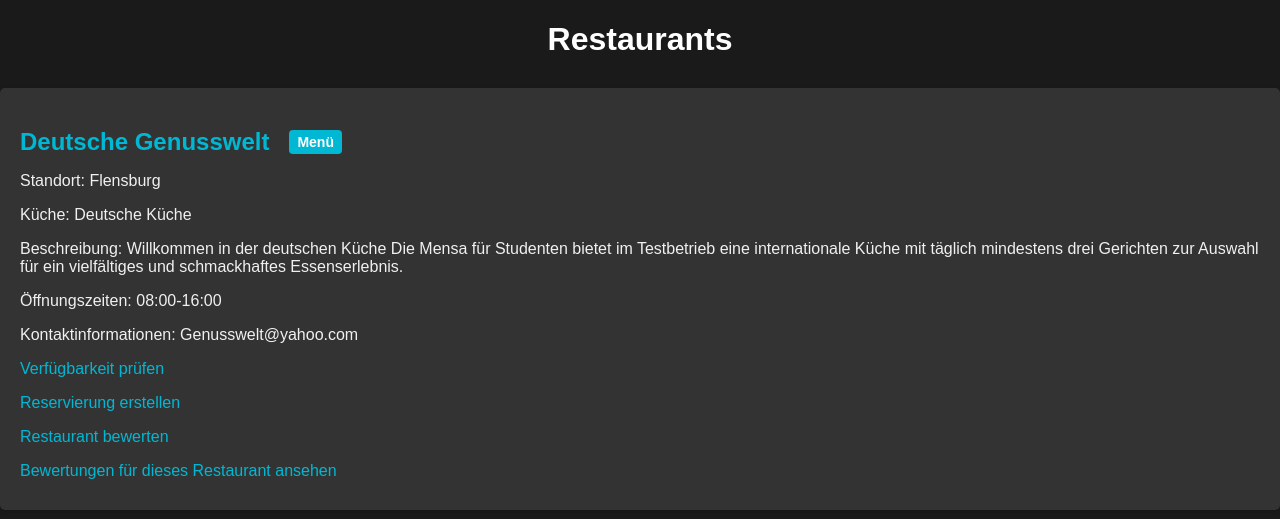
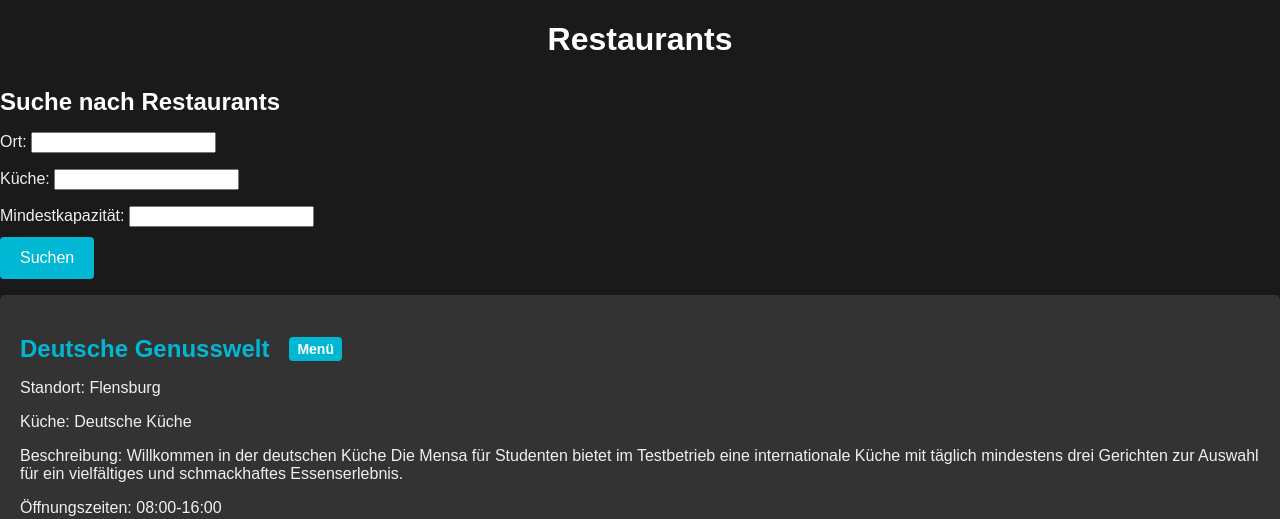
Before and after one commit to Benedikt-Mueller/webengineering-sose24, a Django app: page /restaurant/restaurants in a window 1280 px wide. Shown: the part 49-568 px from the top of the page. Run offline with Django 5.2, Linux system fonts and the light colour scheme; data comes from the database, SQL or seed files in the repository; both versions use the stored data as it was after the commit.

Commit message:
search fuction added for Restaurants

```diff
--- a/restaurant_reservation_system_bjsty/restaurant/templates/restaurant/restaurant_list.html
+++ b/restaurant_reservation_system_bjsty/restaurant/templates/restaurant/restaurant_list.html
@@ -1,26 +1,28 @@
-{%extends 'restaurant/base.html'%}
-{%load static%}
-{%block title%}
+{% extends 'restaurant/base.html' %}
+{% load static %}
+
+{% block title %}
 <title>Restaurant List</title>
-{%endblock%}
-{%block extra_css%}
-    <link rel="stylesheet" href="{% static 'restaurant/list_style.css' %}" type="text/css"><!--Custom template styles for the restaurant list-->
-{%endblock%}
+{% endblock %}
 
-{%block content%}
+{% block extra_css %}
+<link rel="stylesheet" href="{% static 'restaurant/list_style.css' %}" type="text/css">
+{% endblock %}
+
+{% block content %}
 <div class="restaurant-list">
-        <script type="text/javascript">
-            window.addEventListener('DOMContentLoaded', (event) => {
-                const messagesContainer = document.getElementById('messages');
-                if (messagesContainer) {
-                    const messages = messagesContainer.querySelectorAll('p');
-                    messages.forEach((msg) => {
-                        alert(msg.textContent); // Zeigt jede Nachricht in einem separaten Alert-Dialog an
-                    });
-                }
-            });
-        </script>
     <h1>Restaurants</h1>
+
+    <!-- Suchformular -->
+    <div class="search-form">
+        <h2>Suche nach Restaurants</h2>
+        <form method="get">
+            {{ form.as_p }}
+            <button type="submit">Suchen</button>
+        </form>
+    </div>
+
+    <!-- Ergebnisliste -->
     <ul>
         {% for restaurant in restaurants %}
         <li>
@@ -41,4 +43,4 @@
         {% endfor %}
     </ul>
 </div>
-{%endblock%}
+{% endblock %}
--- a/restaurant_reservation_system_bjsty/restaurant/views.py
+++ b/restaurant_reservation_system_bjsty/restaurant/views.py
@@ -54,11 +54,27 @@ def createUser(request):
         'profile_form': profile_form
     })
 
-
+"""
 def restaurant_list(request):
     restaurants = Restaurant.objects.all()
     return render(request, 'restaurant/restaurant_list.html', {'restaurants': restaurants})
+  """
+def restaurant_list(request):
+    form = SearchForm(request.GET or None)
+    restaurants = Restaurant.objects.all()
 
+    if form.is_valid():
+        if form.cleaned_data['location']:
+            restaurants = restaurants.filter(location__icontains=form.cleaned_data['location'])
+        if form.cleaned_data['cuisine']:
+            restaurants = restaurants.filter(cuisine__icontains=form.cleaned_data['cuisine'])
+        if form.cleaned_data['capacity']:
+            restaurants = restaurants.filter(capacity__gte=form.cleaned_data['capacity'])
+
+    return render(request, 'restaurant/restaurant_list.html', {
+        'restaurants': restaurants,
+        'form': form
+    })
 
 def restaurant_menu(request, restaurant_id):
     restaurant = get_object_or_404(Restaurant, pk=restaurant_id)
```
Also changed, not shown: restaurant_reservation_system_bjsty/db.sqlite3, restaurant_reservation_system_bjsty/package-lock.json (added), restaurant_reservation_system_bjsty/restaurant/templates/restaurant/search.html (line endings or trailing spaces). Lines whose indentation alone changed are shown as unchanged.
